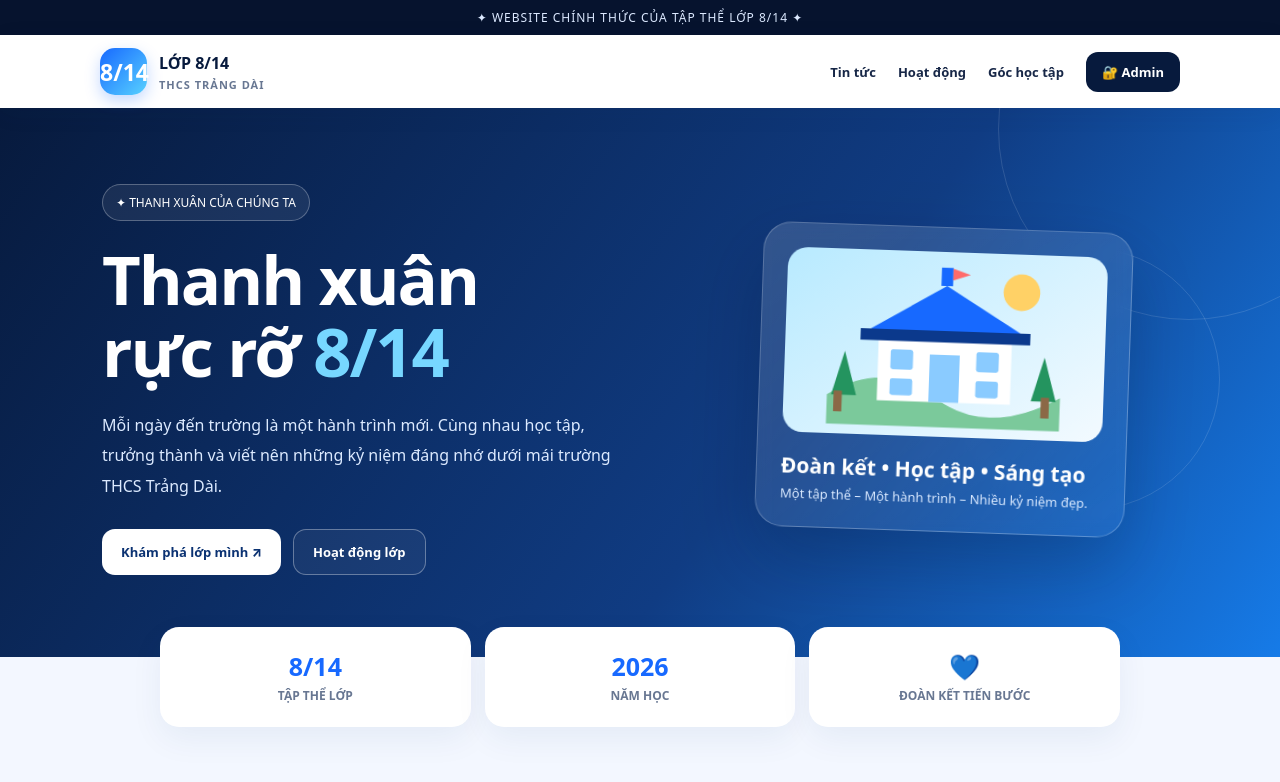
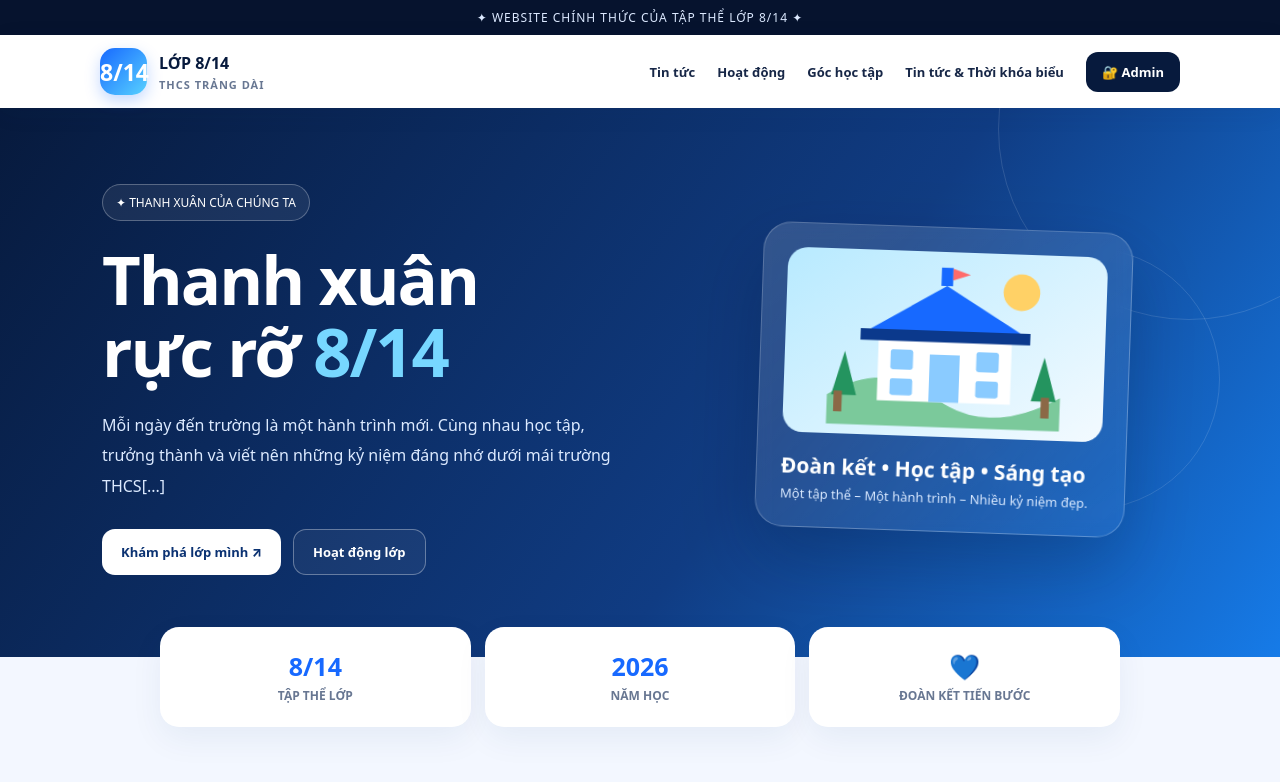
Before and after one commit to mtam61383-dot/lop-814, a plain HTML site: page index.html in a window 1280 px wide. Shown: the top 782 px of the page. Drawn offline with Linux system fonts and the light colour scheme.

Commit message:
Thêm mục menu 'Tin tức & Thời khóa biểu' liên kết đến blog

```diff
--- a/index.html
+++ b/index.html
@@ -122,6 +122,7 @@ footer strong{font-size:18px}
    <a href="#news">Tin tức</a>
    <a href="#activities">Hoạt động</a>
    <a href="#study">Góc học tập</a>
+   <a href="https://lop814-trangdai.blogspot.com/" target="_blank">Tin tức & Thời khóa biểu</a>
    <a class="admin" href="admin.html">🔐 Admin</a>
   </div>
  </div>
@@ -132,7 +133,7 @@ footer strong{font-size:18px}
   <div>
    <div class="eyebrow">✦ THANH XUÂN CỦA CHÚNG TA</div>
    <h1>Thanh xuân<br>rực rỡ <span>8/14</span></h1>
-   <p class="lead">Mỗi ngày đến trường là một hành trình mới. Cùng nhau học tập, trưởng thành và viết nên những kỷ niệm đáng nhớ dưới mái trường THCS Trảng Dài.</p>
+   <p class="lead">Mỗi ngày đến trường là một hành trình mới. Cùng nhau học tập, trưởng thành và viết nên những kỷ niệm đáng nhớ dưới mái trường THCS[...]
    <div class="actions">
     <a class="btn primary" href="#news">Khám phá lớp mình ↗</a>
     <a class="btn secondary" href="#activities">Hoạt động lớp</a>
@@ -221,7 +222,7 @@ footer strong{font-size:18px}
  </div>
  <div class="quote">
   <div class="kicker" style="color:#8bdcff">CHÂM NGÔN LỚP MÌNH</div>
-  <h2>“Một tập thể vững mạnh bắt đầu từ những điều nhỏ bé.”</h2>
+  <h2>"Một tập thể vững mạnh bắt đầu từ những điều nhỏ bé."</h2>
   <p>Cùng cố gắng mỗi ngày, cùng tiến bộ và không bỏ lại ai phía sau.</p>
  </div>
 </section>
```
